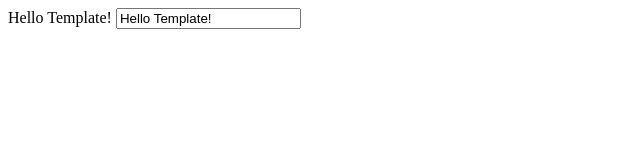
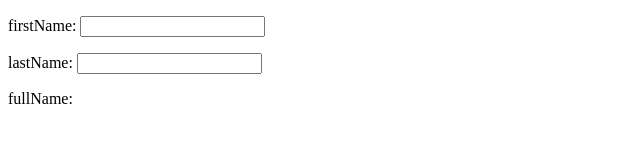
Before and after one commit to ktanaha/vue-tutorial, a plain HTML site: page watchdog/index.html in a window 1280 px wide. Shown: the whole page, without its empty margins (0-640 px from the left). Drawn offline with nearby package versions, Linux system fonts and the light colour scheme.

Commit message:
section7 recture69

```diff
--- a/watchdog/index.html
+++ b/watchdog/index.html
@@ -9,8 +9,15 @@
 
 <body>
     <div id="app">
-        {{ message }}
-        <input type="text" v-model="message">
+        <p>
+            firstName: <input type="text" v-model:value="firstName">
+        </p>
+        <p>
+            lastName: <input type="text" v-model:value="lastName">
+        </p>
+        <p>
+            fullName: {{fullName}}
+        </p>
     </div>
     <script src="https://cdn.jsdelivr.net/npm/vue/dist/vue.js"></script>
     <script src="js/index.js"></script>
--- a/watchdog/js/index.js
+++ b/watchdog/js/index.js
@@ -1,11 +1,23 @@
 var app = new Vue({
   el: "#app",
   data: {
-    message: "Hello Template!"
+    firstName: "",
+    lastName: ""
+    //fullName: ""
   },
-  watch: {
-    message: function(newValue, oldValue) {
-      console.log("new: %s, old: %s", newValue, oldValue);
+  computed: {
+    fullName: function() {
+      return this.firstName + " " + this.lastName;
     }
   }
+  /*
+  watch: {
+    firstName: function(value) {
+      this.fullName = value + " " + this.lastName;
+    },
+    lastName: function(value) {
+      this.fullName = this.firstName + " " + value;
+    }
+  }
+  */
 });
```
